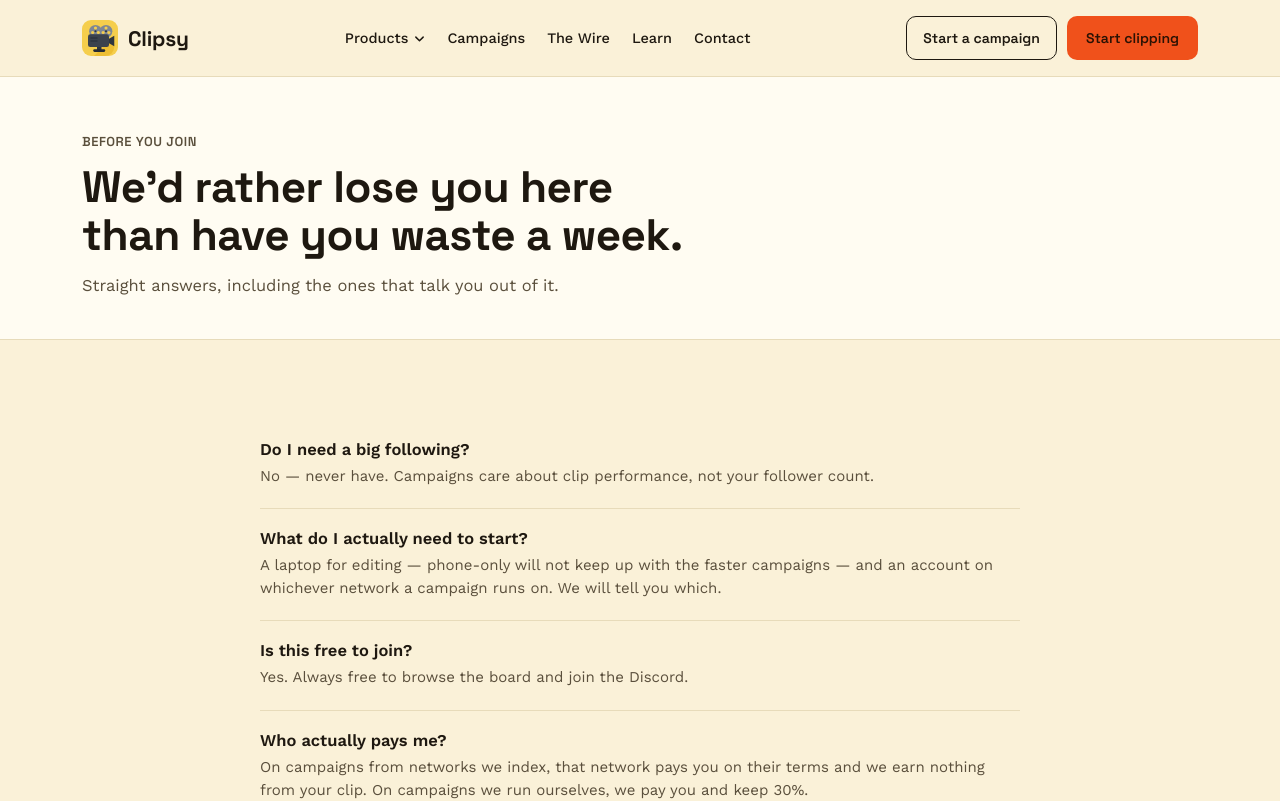
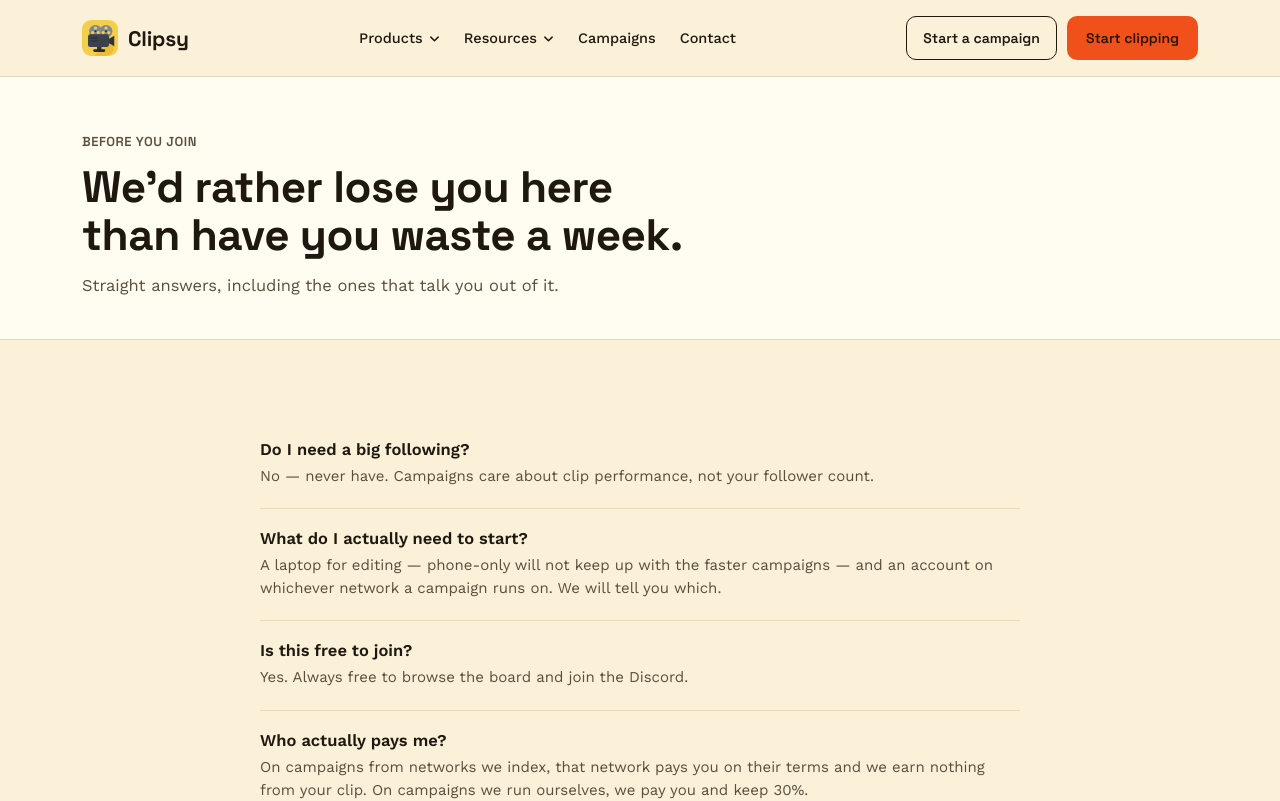
Before and after one commit to ddawg16/clipsy.club, a Next.js app in the folder clipsy-web/: page /faq in a window 1280 px wide. Shown: the top 801 px of the page. Built offline with nearby package versions, Linux system fonts and the light colour scheme.

Commit message:
nav restructure and footer links

```diff
--- a/clipsy-web/components/Sections.tsx
+++ b/clipsy-web/components/Sections.tsx
@@ -544,7 +544,8 @@ export function Footer({ discord }: { discord: string }) {
             </span>
             <a href="/campaigns" style={{ fontSize: 14, color: 'var(--ink-soft)' }}>Campaigns</a>
             <a href="/wire" style={{ fontSize: 14, color: 'var(--ink-soft)' }}>The Wire</a>
-            <a href="/learn" style={{ fontSize: 14, color: 'var(--ink-soft)' }}>Learn to clip</a>
+            <a href="/clip" style={{ fontSize: 14, color: 'var(--ink-soft)' }}>Get paid to clip</a>
+            <a href="/learn" style={{ fontSize: 14, color: 'var(--ink-soft)' }}>Learn &amp; Earn</a>
           </div>
           <div style={{ display: 'flex', flexDirection: 'column', gap: 10 }}>
             <span className="eyebrow" style={{ fontSize: 11.5 }}>
@@ -554,6 +555,8 @@ export function Footer({ discord }: { discord: string }) {
             <a href="/contact" style={{ fontSize: 14, color: 'var(--ink-soft)' }}>Contact us</a>
             <a href="/brands#how" style={{ fontSize: 14, color: 'var(--ink-soft)' }}>How it works</a>
             <a href="/brands#pricing" style={{ fontSize: 14, color: 'var(--ink-soft)' }}>What it costs</a>
+            <a href="/enterprise" style={{ fontSize: 14, color: 'var(--ink-soft)' }}>Enterprise</a>
+            <a href="/how-campaigns-work" style={{ fontSize: 14, color: 'var(--ink-soft)' }}>How campaigns work</a>
           </div>
           <div style={{ display: 'flex', flexDirection: 'column', gap: 10 }}>
             <span className="eyebrow" style={{ fontSize: 11.5 }}>
--- a/clipsy-web/components/SiteNav.tsx
+++ b/clipsy-web/components/SiteNav.tsx
@@ -3,27 +3,47 @@
 import { useEffect, useRef, useState } from 'react';
 import { Logo } from './Logo';
 
+type Item = { href: string; title: string; blurb: string };
+type Menu = { id: string; label: string; items: Item[] };
+
 /**
- * The Products menu is click-to-open rather than hover-to-open on purpose:
- * hover menus are unusable on touch screens, and a good share of clippers are
- * on a phone. Escape and outside-click both close it.
+ * Two menus rather than a flat row of seven links. Products is the commercial
+ * side, Resources is everything a clipper reads before they commit a night.
+ * Campaigns stays top-level and unnested on purpose — the live board is the one
+ * thing here nobody else has, so it should never be a click deep.
  */
-const PRODUCTS: Array<{ href: string; title: string; blurb: string }> = [
+const MENUS: Menu[] = [
+  {
+    id: 'products',
+    label: 'Products',
+    items: [
       { href: '/clip', title: 'Clip', blurb: 'Get paid to clip, per view' },
       { href: '/brands', title: 'Brands', blurb: 'Run a managed campaign' },
       { href: '/enterprise', title: 'Enterprise', blurb: 'Agencies and labels, at scale' },
       { href: '/how-campaigns-work', title: 'Campaigns', blurb: 'How clipping campaigns work' },
+    ],
+  },
+  {
+    id: 'resources',
+    label: 'Resources',
+    items: [
+      { href: '/learn', title: 'Learn & Earn', blurb: '13 guides, beginner to full-time' },
+      { href: '/wire', title: 'The Wire', blurb: 'Every rate change we catch' },
+      { href: '/why-us', title: 'Why us', blurb: 'What we do differently' },
+      { href: '/faq', title: 'FAQ', blurb: 'The questions we actually get' },
+    ],
+  },
 ];
 
 export function SiteNav({ discord }: { discord: string }) {
-  const [open, setOpen] = useState(false);
-  const box = useRef<HTMLDivElement>(null);
+  const [open, setOpen] = useState<string | null>(null);
+  const bar = useRef<HTMLElement>(null);
 
   useEffect(() => {
     if (!open) return;
-    const onKey = (e: KeyboardEvent) => e.key === 'Escape' && setOpen(false);
+    const onKey = (e: KeyboardEvent) => e.key === 'Escape' && setOpen(null);
     const onClick = (e: MouseEvent) => {
-      if (box.current && !box.current.contains(e.target as Node)) setOpen(false);
+      if (bar.current && !bar.current.contains(e.target as Node)) setOpen(null);
     };
     document.addEventListener('keydown', onKey);
     document.addEventListener('mousedown', onClick);
@@ -46,7 +66,7 @@ export function SiteNav({ discord }: { discord: string }) {
     >
       <div
         className="wrap"
-        style={{ display: 'flex', alignItems: 'center', justifyContent: 'space-between', height: 76, gap: 20 }}
+        style={{ display: 'flex', alignItems: 'center', justifyContent: 'space-between', minHeight: 76, gap: 20, flexWrap: 'wrap' }}
       >
         <a href="/" style={{ display: 'flex', alignItems: 'center', gap: 10, flexShrink: 0 }}>
           <Logo size={36} />
@@ -56,22 +76,26 @@ export function SiteNav({ discord }: { discord: string }) {
         </a>
 
         <nav
+          ref={bar}
           style={{
             display: 'flex',
             alignItems: 'center',
-            gap: 22,
+            gap: 24,
             fontSize: 14.5,
             fontWeight: 500,
             flexWrap: 'wrap',
             justifyContent: 'center',
           }}
         >
-          <div ref={box} style={{ position: 'relative' }}>
+          {MENUS.map((menu) => {
+            const on = open === menu.id;
+            return (
+              <div key={menu.id} style={{ position: 'relative' }}>
                 <button
                   type="button"
-              aria-expanded={open}
+                  aria-expanded={on}
                   aria-haspopup="true"
-              onClick={() => setOpen((v) => !v)}
+                  onClick={() => setOpen(on ? null : menu.id)}
                   style={{
                     display: 'inline-flex',
                     alignItems: 'center',
@@ -80,18 +104,24 @@ export function SiteNav({ discord }: { discord: string }) {
                     border: 'none',
                     cursor: 'pointer',
                     font: 'inherit',
-                color: open ? 'var(--ink)' : 'inherit',
+                    color: on ? 'var(--ink)' : 'inherit',
                     padding: '8px 0',
                     minHeight: 44,
                   }}
                 >
-              Products
-              <svg width="11" height="11" viewBox="0 0 12 12" aria-hidden="true" style={{ transform: open ? 'rotate(180deg)' : 'none', transition: 'transform .15s' }}>
+                  {menu.label}
+                  <svg
+                    width="11"
+                    height="11"
+                    viewBox="0 0 12 12"
+                    aria-hidden="true"
+                    style={{ transform: on ? 'rotate(180deg)' : 'none', transition: 'transform .15s' }}
+                  >
                     <path d="M2 4.5 6 8.5 10 4.5" fill="none" stroke="currentColor" strokeWidth="1.6" strokeLinecap="round" strokeLinejoin="round" />
                   </svg>
                 </button>
 
-            {open && (
+                {on && (
                   <div
                     className="card"
                     style={{
@@ -99,7 +129,7 @@ export function SiteNav({ discord }: { discord: string }) {
                       top: 'calc(100% + 10px)',
                       left: '50%',
                       transform: 'translateX(-50%)',
-                  width: 320,
+                      width: 322,
                       maxWidth: 'calc(100vw - 32px)',
                       padding: 8,
                       boxShadow: '0 18px 40px rgba(28,24,18,0.16)',
@@ -108,24 +138,24 @@ export function SiteNav({ discord }: { discord: string }) {
                       gap: 2,
                     }}
                   >
-                {PRODUCTS.map((p) => (
+                    {menu.items.map((it) => (
                       <a
-                    key={p.href}
-                    href={p.href}
-                    onClick={() => setOpen(false)}
+                        key={it.href}
+                        href={it.href}
+                        onClick={() => setOpen(null)}
                         style={{ padding: '11px 13px', borderRadius: 10, display: 'flex', flexDirection: 'column', gap: 3 }}
                       >
-                    <span style={{ fontWeight: 600, fontSize: 15 }}>{p.title}</span>
-                    <span style={{ fontSize: 13, color: 'var(--ink-faint)', fontWeight: 400 }}>{p.blurb}</span>
+                        <span style={{ fontWeight: 600, fontSize: 15 }}>{it.title}</span>
+                        <span style={{ fontSize: 13, color: 'var(--ink-faint)', fontWeight: 400 }}>{it.blurb}</span>
                       </a>
                     ))}
                   </div>
                 )}
               </div>
+            );
+          })}
 
           <a href="/campaigns">Campaigns</a>
-          <a href="/wire">The Wire</a>
-          <a href="/learn">Learn</a>
           <a href="/contact">Contact</a>
         </nav>
 
```
Lines whose indentation alone changed are shown as unchanged.
